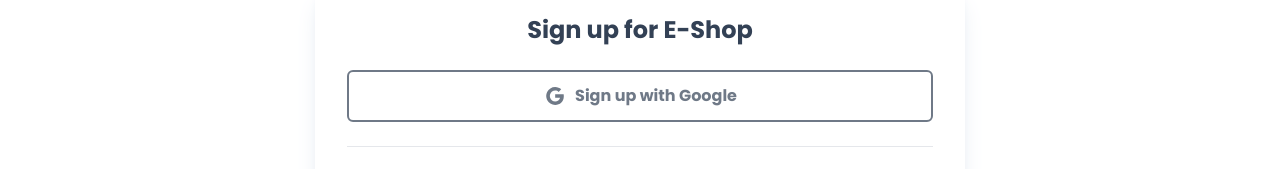
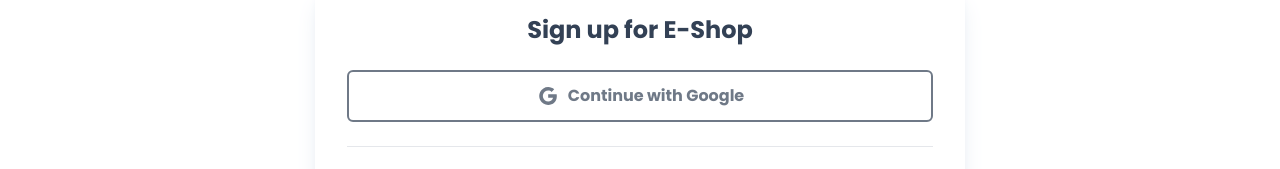
Before and after one commit to Alek30k/E-shop, a Next.js app: page /register in a window 1280 px wide. Shown: the part 189-358 px from the top of the page. Built offline with nearby package versions, Linux system fonts and the light colour scheme; no server answers; a web font is replaced by a local one.

Commit message:
last commit

```diff
--- /dev/null
+++ b/app/api/create-payment-intent/route.ts
@@ -0,0 +1,5 @@
+import Stripe from "stripe";
+import prisma from "@/libs/prismadb";
+import { NextResponse } from "next/server";
+
+const stripe = new Stripe(process.env.STRIPE_SECRET_KEY as string);
--- a/app/components/nav/UserMenu.tsx
+++ b/app/components/nav/UserMenu.tsx
@@ -27,7 +27,7 @@ const UserMenu = ({ currentUser }: userMenuProps) => {
           onClick={toggleOpen}
           className="p-2 border-[1px] border-slate-400 flex flex-row items-center gap-1 rounded-full cursor-pointer haver:shadow-md transition text-slate-700"
         >
-          <Avatar />
+          <Avatar src={currentUser?.image} />
           <AiFillCaretDown />
         </div>
         {isOpen && (
--- a/app/register/RegisterForm.tsx
+++ b/app/register/RegisterForm.tsx
@@ -24,7 +24,7 @@ interface RegisterFormProps {
   currentUser: SafeUser | null;
 }
 
-const RegisterForm = ({ currentUser }: LoginFormProps) => {
+const RegisterForm = ({ currentUser }: RegisterFormProps) => {
   const [isLoading, setIsLoading] = useState(false);
   const {
     register,
@@ -83,7 +83,7 @@ const RegisterForm = ({ currentUser }: LoginFormProps) => {
       <Heading title="Sign up for E-Shop" />
       <Button
         outline
-        label="Sign up with Google"
+        label="Continue with Google"
         icon={AiOutlineGoogle}
         onClick={() => {
           signIn("google");
--- a/package.json
+++ b/package.json
@@ -33,6 +33,7 @@
     "react-hook-form": "^7.50.0",
     "react-hot-toast": "^2.4.1",
     "react-icons": "^5.0.1",
+    "stripe": "^14.17.0",
     "tailwindcss": "3.4.1",
     "typescript": "5.3.3"
   },
```
Also changed, not shown: 2 other files (tests, documents, lock files or other folders).
